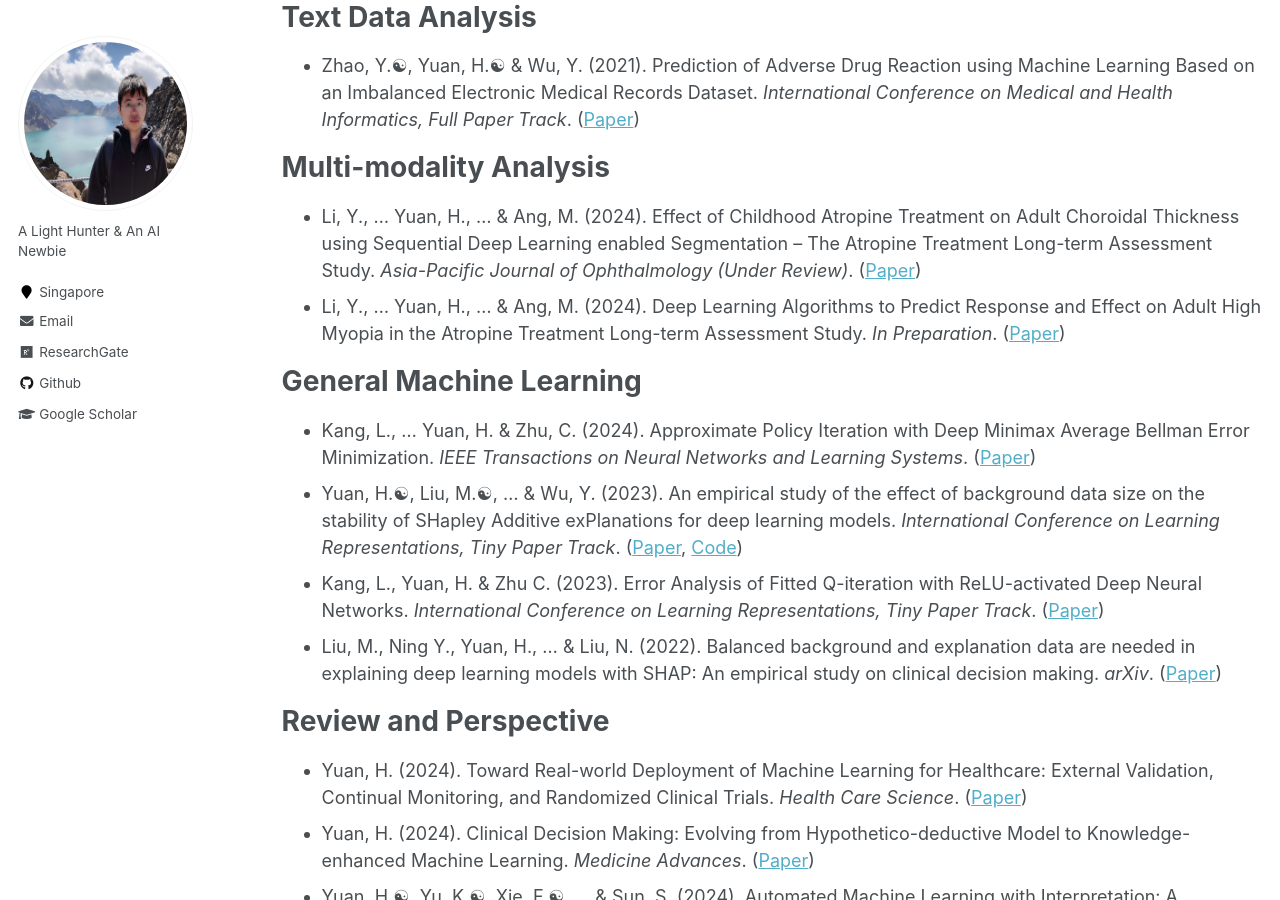
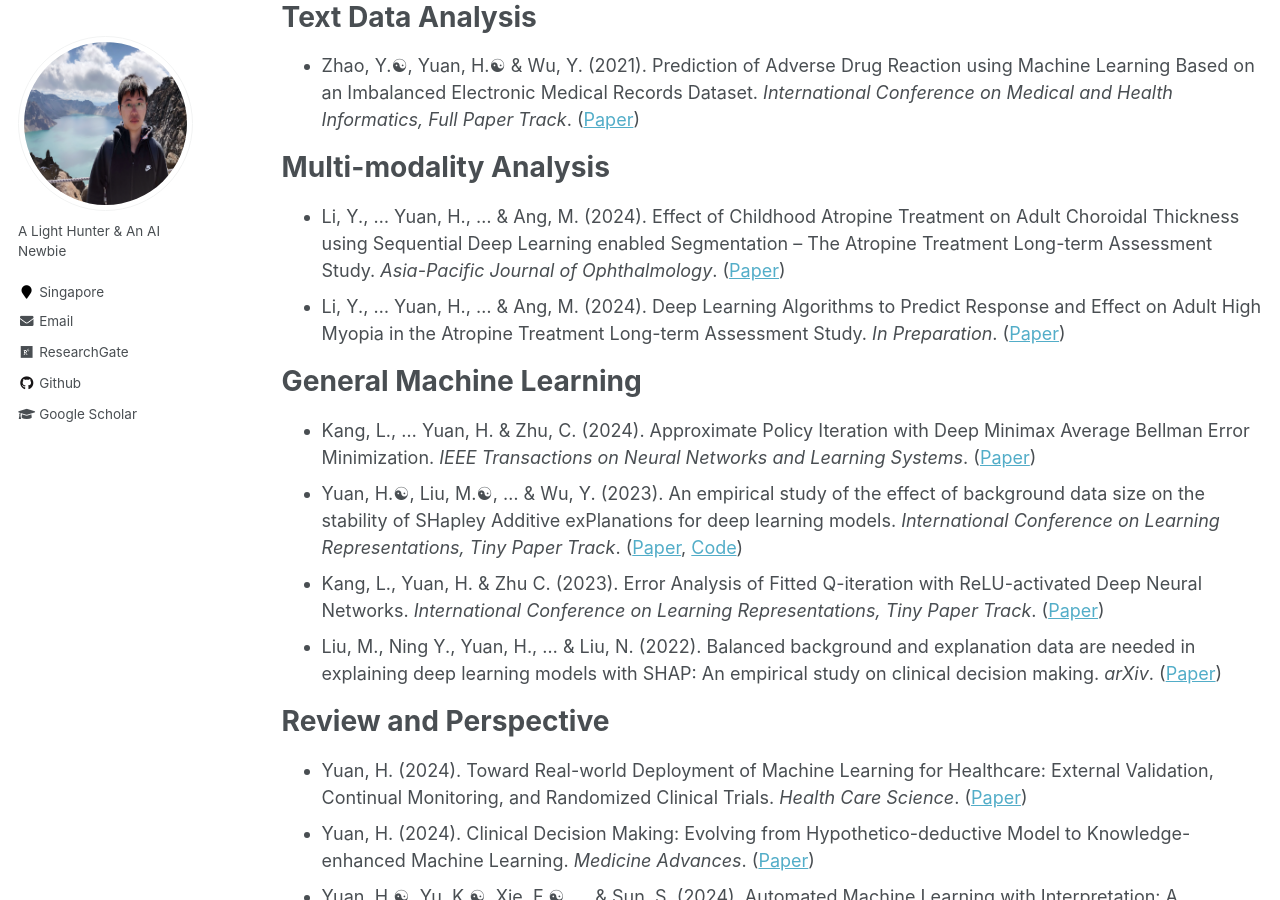
Before and after one commit to Han-Yuan-Med/Han-Yuan-Med.github.io, a Jekyll site: the page built from _pages/publications.md, in a window 1280 px wide and 900 px high, scrolled down 1216 px. Built offline with Jekyll 4.4.1, drawn with Linux system fonts in a browser that asks for light colours.

Commit message:
Update publications.md

```diff
--- a/_pages/publications.md
+++ b/_pages/publications.md
@@ -26,7 +26,7 @@
 * Zhao, Y.☯︎, Yuan, H.☯︎ & Wu, Y. (2021). Prediction of Adverse Drug Reaction using Machine Learning Based on an Imbalanced Electronic Medical Records Dataset. *International Conference on Medical and Health Informatics, Full Paper Track*. ([Paper](http://han-yuan-med.github.io/files/Prediction of Adverse Drug Reaction using Machine Learning and Deep Learning Based on an Imbalanced Electronic Medical Records Dataset.pdf))
 
 # Multi-modality Analysis
-* Li, Y., … Yuan, H., … & Ang, M. (2024). Effect of Childhood Atropine Treatment on Adult Choroidal Thickness using Sequential Deep Learning enabled Segmentation – The Atropine Treatment Long-term Assessment Study. *Asia-Pacific Journal of Ophthalmology (Under Review)*. ([Paper](http://han-yuan-med.github.io/files/.pdf))
+* Li, Y., … Yuan, H., … & Ang, M. (2024). Effect of Childhood Atropine Treatment on Adult Choroidal Thickness using Sequential Deep Learning enabled Segmentation – The Atropine Treatment Long-term Assessment Study. *Asia-Pacific Journal of Ophthalmology*. ([Paper](http://han-yuan-med.github.io/files/.pdf))
 * Li, Y., … Yuan, H., … & Ang, M. (2024). Deep Learning Algorithms to Predict Response and Effect on Adult High Myopia in the Atropine Treatment Long-term Assessment Study. *In Preparation*. ([Paper](http://han-yuan-med.github.io/files/.pdf))
 
 # General Machine Learning
```
